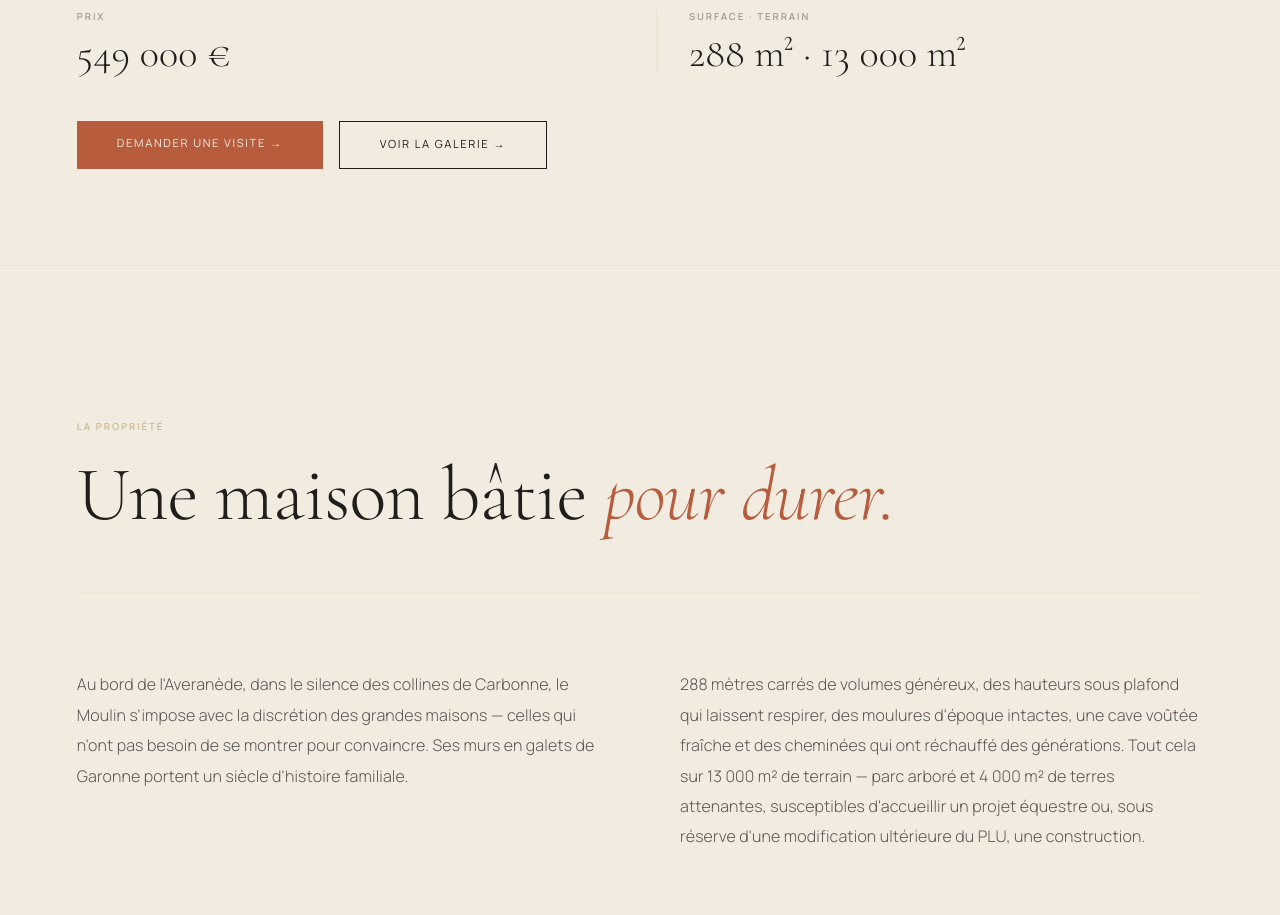
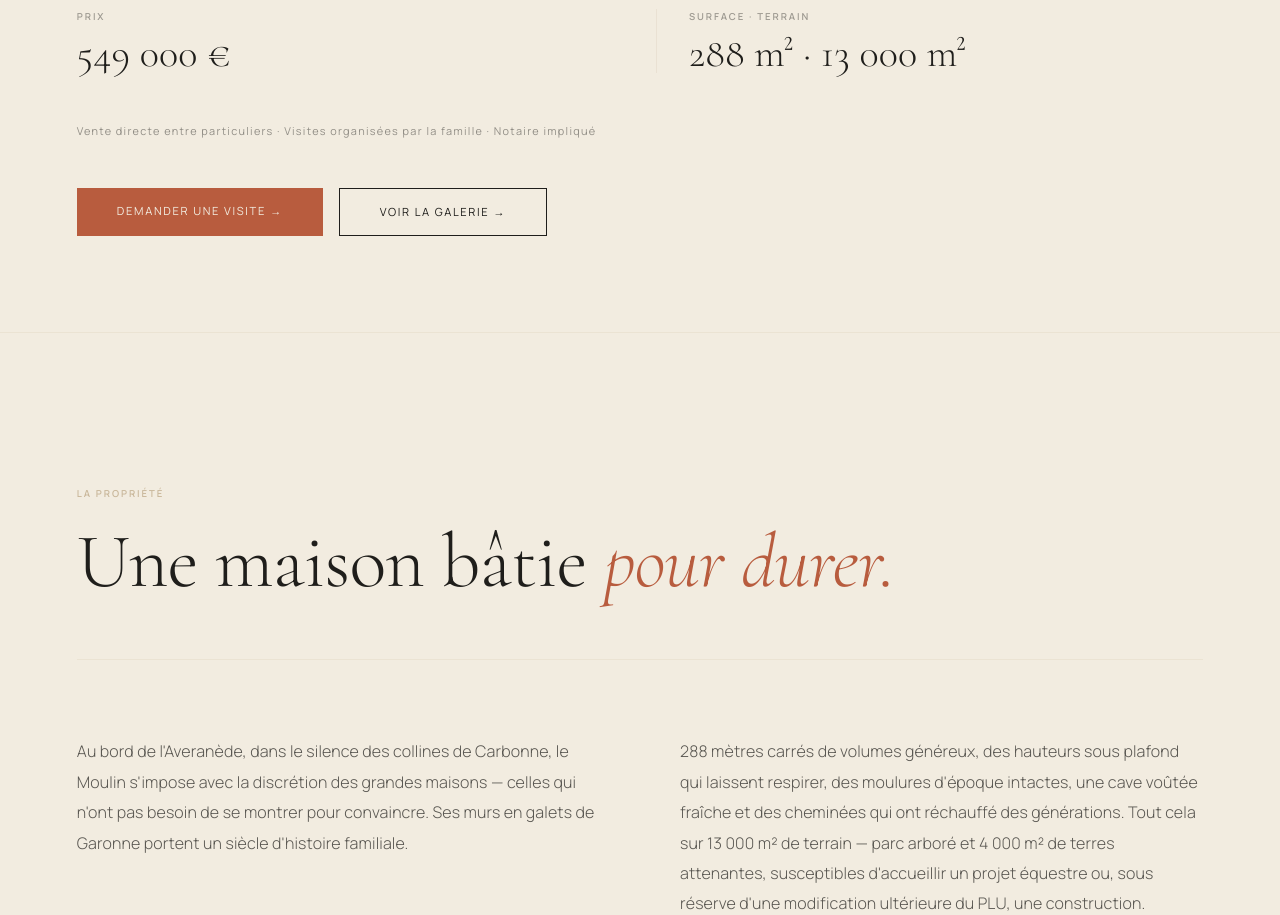
Before and after one commit to jeanbaptistetrinque-bit/trinque_immobilier_marquefave, a Next.js app: page /le-moulin in a window 1280 px wide. Shown: the part 1240-2155 px from the top of the page. Built offline with nearby package versions, Linux system fonts and the light colour scheme.

Commit message:
feat: ligne réassurance dans le hero — visites famille + notaire

```diff
--- a/components/PropertyHero.tsx
+++ b/components/PropertyHero.tsx
@@ -92,6 +92,18 @@ export default function PropertyHero({
           </div>
         </div>
 
+        {/* ─── Réassurance ─── */}
+        <p style={{
+          fontFamily: "Manrope, sans-serif",
+          fontSize: "0.68rem",
+          fontWeight: 400,
+          letterSpacing: "0.12em",
+          color: "#1F1E1B",
+          opacity: 0.45,
+        }}>
+          Vente directe entre particuliers · Visites organisées par la famille · Notaire impliqué
+        </p>
+
         {/* ─── CTAs ─── */}
         <div className="flex flex-col sm:flex-row gap-4">
           <CTAButton label="Demander une visite →" href="/contact" variant="filled" />
```
